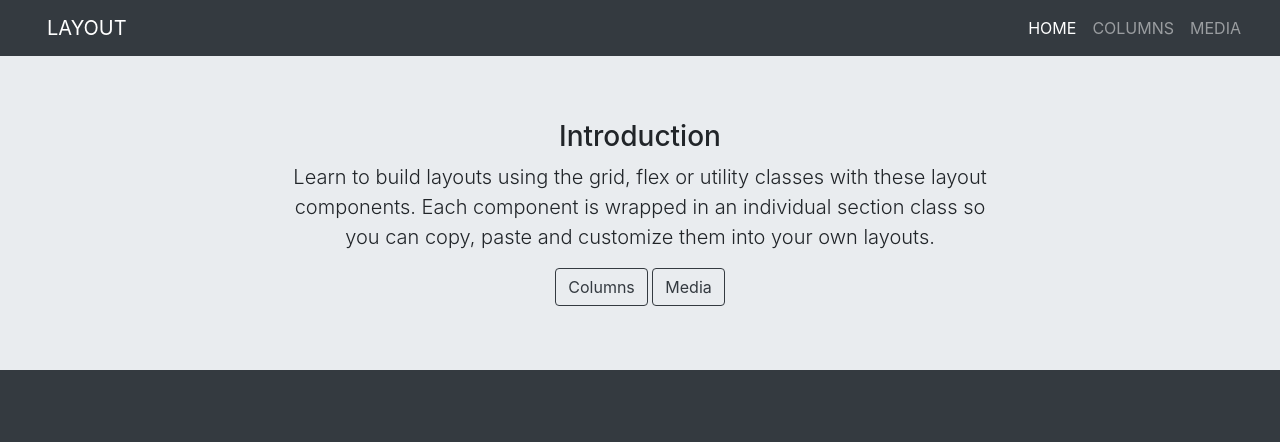
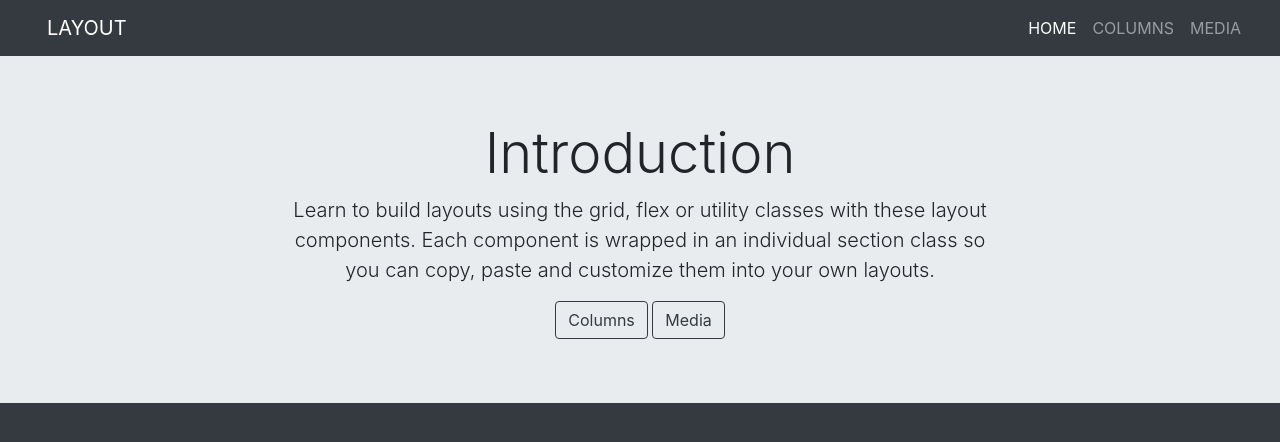
Before and after one commit to WebFOCUSGuy007/learningGitHubLIClass, a plain HTML site: page learning-git-github-2421501-01_02b/docs/index.html in a window 1280 px wide. Drawn offline with nearby package versions, Linux system fonts and the light colour scheme.

Commit message:
Fixed Headline on Index Page

```diff
--- a/learning-git-github-2421501-01_02b/docs/index.html
+++ b/learning-git-github-2421501-01_02b/docs/index.html
@@ -34,7 +34,7 @@
       <div class="container text-center">
         <div class="row justify-content-center">
           <div class="col-11 col-sm-10 col-md-8 animated fadeInUp">
-            <h3 class="text-reverse">Introduction</h3>
+            <h3 class="display-4 text-reverse">Introduction</h3>
             <p class="lead">
               Learn to build layouts using the grid, flex or utility classes with these layout components. Each
               component is wrapped in an
```
